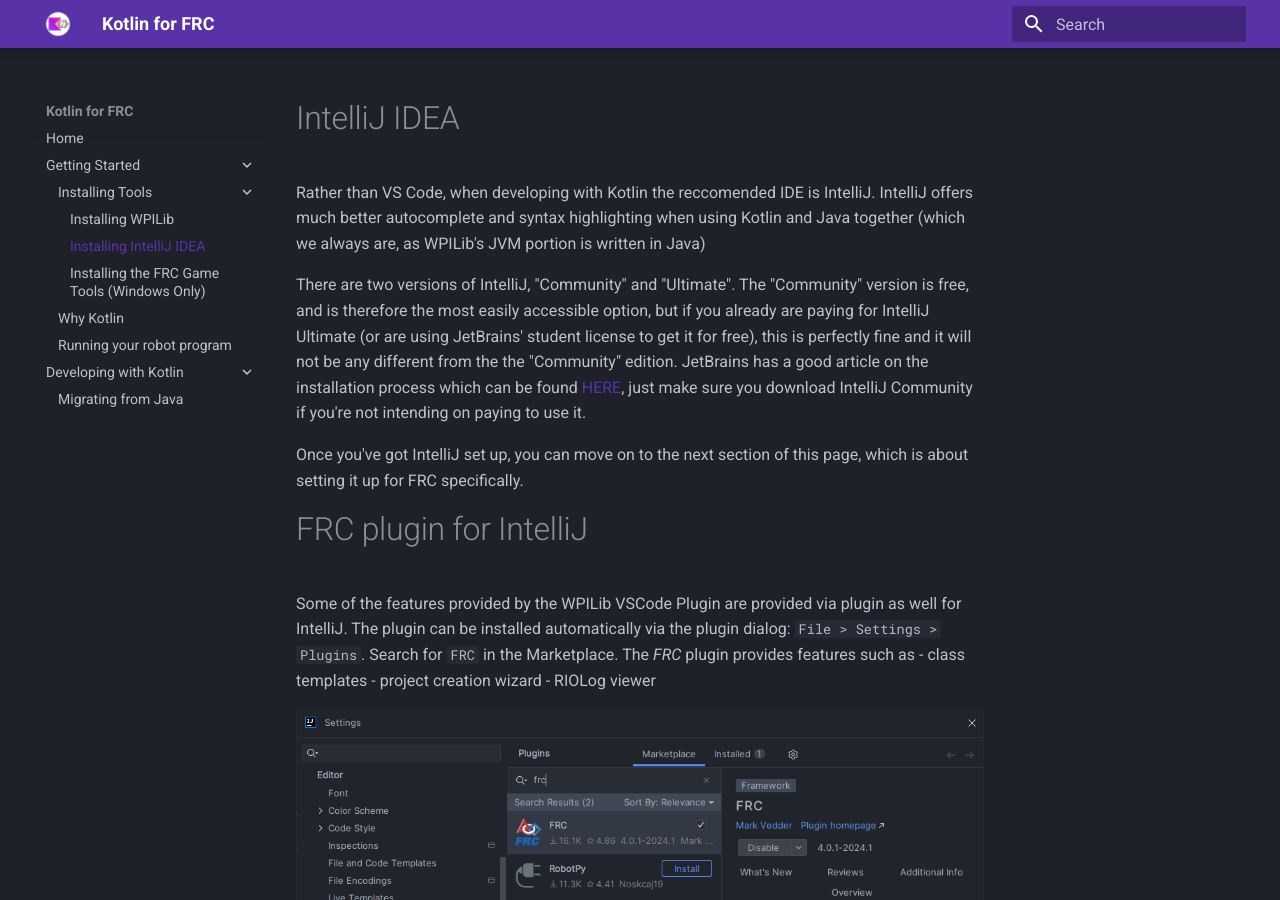
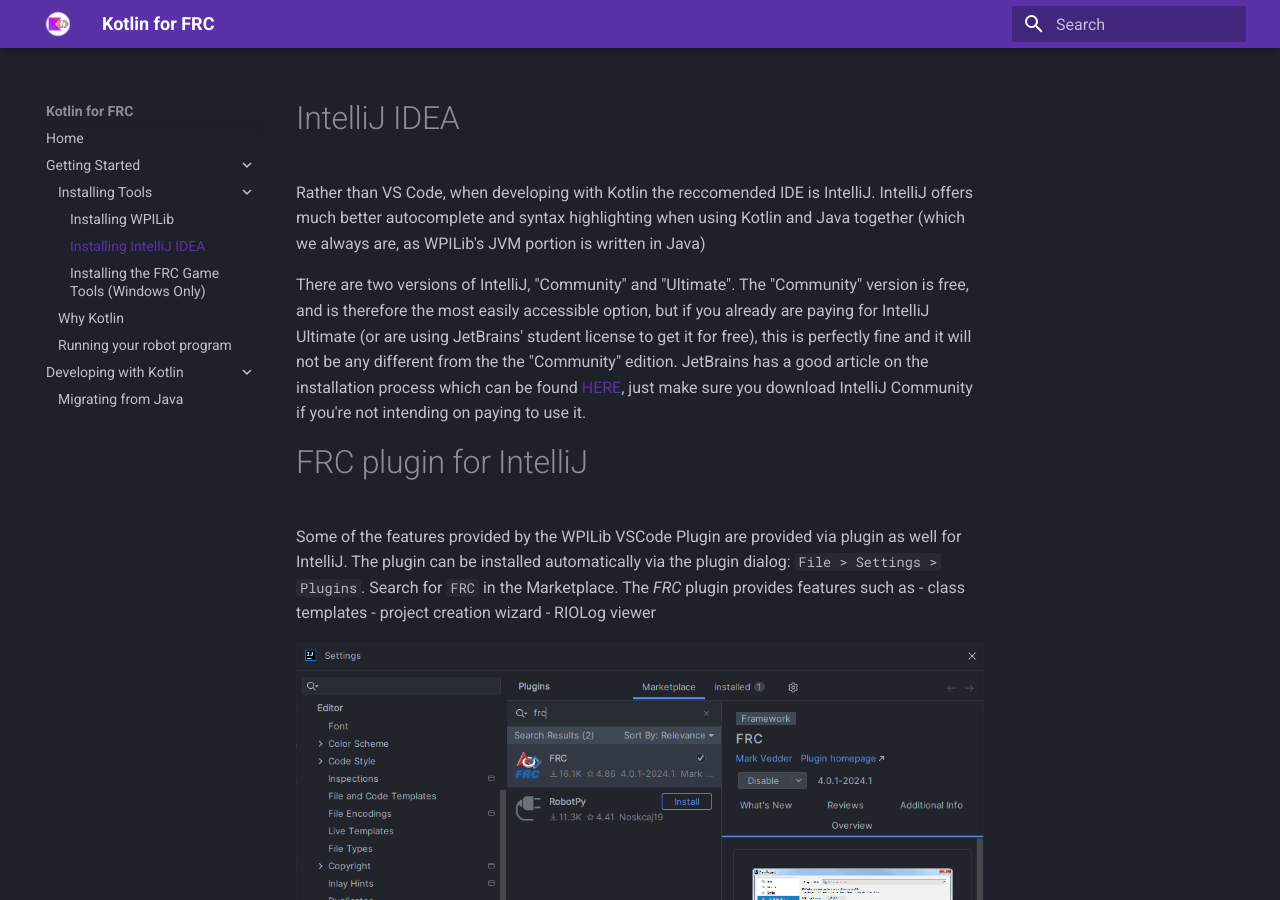
Before and after one commit to Kotlin-for-FRC/kotlin-for-frc.github.io, an MkDocs documentation site: the page built from docs/getting-started/installation/intellij.md, in a window 1280 px wide and 900 px high. Built offline with MkDocs 1.6.1 and Material for MkDocs 9.7.7, drawn with Linux system fonts in a browser that asks for light colours.

Commit message:
remove unneeded "continue to next section"

```diff
--- a/docs/getting-started/installation/intellij.md
+++ b/docs/getting-started/installation/intellij.md
@@ -2,8 +2,6 @@
 Rather than VS Code, when developing with Kotlin the reccomended IDE is IntelliJ. IntelliJ offers much better autocomplete and syntax highlighting when using Kotlin and Java together (which we always are, as WPILib's JVM portion is written in Java)
 
 There are two versions of IntelliJ, "Community" and "Ultimate". The "Community" version is free, and is therefore the most easily accessible option, but if you already are paying for IntelliJ Ultimate (or are using JetBrains' student license to get it for free), this is perfectly fine and it will not be any different from the the "Community" edition. JetBrains has a good article on the installation process which can be found [HERE](https://www.jetbrains.com/help/idea/installation-guide.html), just make sure you download IntelliJ Community if you're not intending on paying to use it.
-
-Once you've got IntelliJ set up, you can move on to the next section of this page, which is about setting it up for FRC specifically.
 
 # FRC plugin for IntelliJ
 Some of the features provided by the WPILib VSCode Plugin are provided via plugin as well for IntelliJ. The plugin can be installed automatically via the plugin dialog: `File > Settings > Plugins`. Search for `FRC` in the Marketplace. The _FRC_ plugin provides features such as
```
